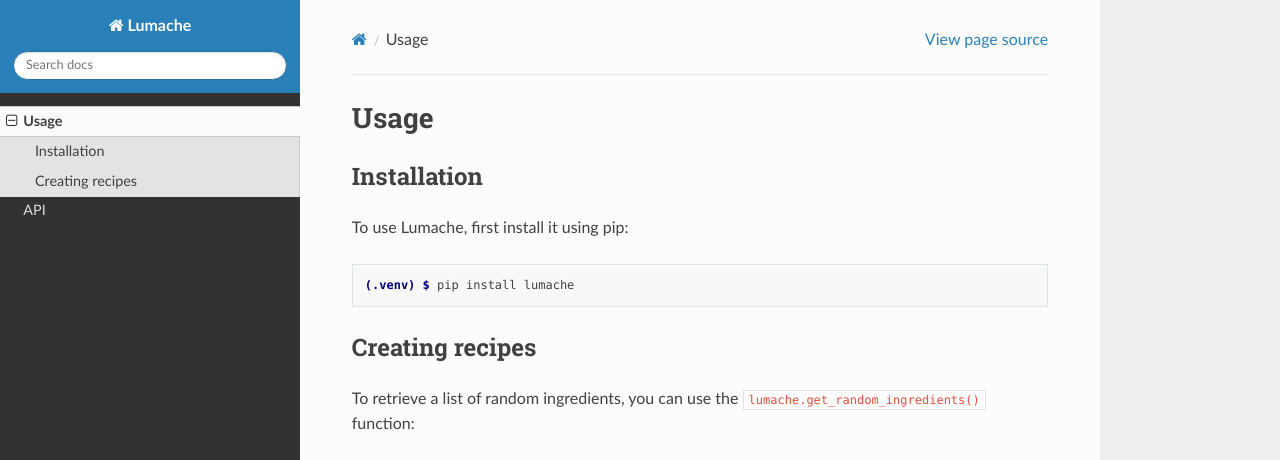
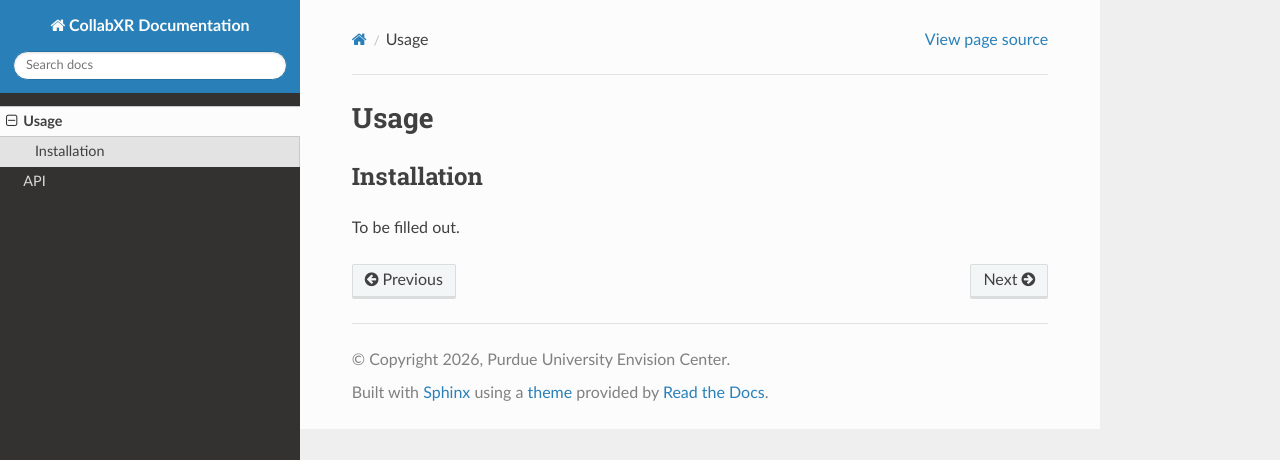
Before and after one commit to Envision-Center/CollabXR-Documentation, a Sphinx documentation site: the page built from docs/source/usage.rst, in a window 1280 px wide and 1095 px high. Shown: the top 460 px of the window. Built offline with Sphinx 7.4.7 and the Read the Docs theme 3.1.0, drawn with Linux system fonts in a browser that asks for light colours; some of the changed text lies outside the part shown; grey boxes are pictures that could not be loaded.

```diff
--- a/docs/requirements.txt
+++ b/docs/requirements.txt
@@ -1,2 +1,3 @@
-sphinx==7.1.2
-sphinx-rtd-theme==1.3.0rc1
+sphinx==9.1.0
+sphinx-rtd-theme==3.1.0
+pre-commit
--- a/docs/source/api.rst
+++ b/docs/source/api.rst
@@ -1,7 +1,7 @@
 API
 ===
 
+To do.
+
 .. autosummary::
    :toctree: generated
-
-   lumache
--- a/docs/source/conf.py
+++ b/docs/source/conf.py
@@ -2,34 +2,38 @@
 
 # -- Project information
 
-project = 'Lumache'
-copyright = '2021, Graziella'
-author = 'Graziella'
+project = "CollabXR Documentation"
+copyright = "2026, Purdue University Envision Center"
+author = "Purdue University Envision Center"
 
-release = '0.1'
-version = '0.1.0'
+release = "0.1"
+version = "0.1.0"
 
 # -- General configuration
 
 extensions = [
-    'sphinx.ext.duration',
-    'sphinx.ext.doctest',
-    'sphinx.ext.autodoc',
-    'sphinx.ext.autosummary',
-    'sphinx.ext.intersphinx',
+    "sphinx.ext.duration",
+    "sphinx.ext.doctest",
+    "sphinx.ext.autodoc",
+    "sphinx.ext.autosummary",
+    "sphinx.ext.intersphinx",
+    "sphinx_rtd_theme",
 ]
 
 intersphinx_mapping = {
-    'python': ('https://docs.python.org/3/', None),
-    'sphinx': ('https://www.sphinx-doc.org/en/master/', None),
+    "python": ("https://docs.python.org/3/", None),
+    "sphinx": ("https://www.sphinx-doc.org/en/master/", None),
 }
-intersphinx_disabled_domains = ['std']
+intersphinx_disabled_domains = ["std"]
 
-templates_path = ['_templates']
+templates_path = ["_templates"]
 
 # -- Options for HTML output
 
-html_theme = 'sphinx_rtd_theme'
+html_theme = "sphinx_rtd_theme"
+
+# Optionally configure the theme: https://sphinx-rtd-theme.readthedocs.io/en/stable/configuring.html
+html_theme_options = {}
 
 # -- Options for EPUB output
-epub_show_urls = 'footnote'
+epub_show_urls = "footnote"
--- a/docs/source/usage.rst
+++ b/docs/source/usage.rst
@@ -6,28 +6,4 @@ Usage
 Installation
 ------------
 
-To use Lumache, first install it using pip:
-
-.. code-block:: console
-
-   (.venv) $ pip install lumache
-
-Creating recipes
-----------------
-
-To retrieve a list of random ingredients,
-you can use the ``lumache.get_random_ingredients()`` function:
-
-.. autofunction:: lumache.get_random_ingredients
-
-The ``kind`` parameter should be either ``"meat"``, ``"fish"``,
-or ``"veggies"``. Otherwise, :py:func:`lumache.get_random_ingredients`
-will raise an exception.
-
-.. autoexception:: lumache.InvalidKindError
-
-For example:
-
->>> import lumache
->>> lumache.get_random_ingredients()
-['shells', 'gorgonzola', 'parsley']
+To be filled out.
```
Also changed, not shown: README.rst (+7 -8 lines), docs/source/index.rst (+2 -6 lines), lumache.py (deleted, +0 -23 lines), pyproject.toml (deleted, +0 -8 lines), .readthedocs.yaml (deleted), 2 other files.
